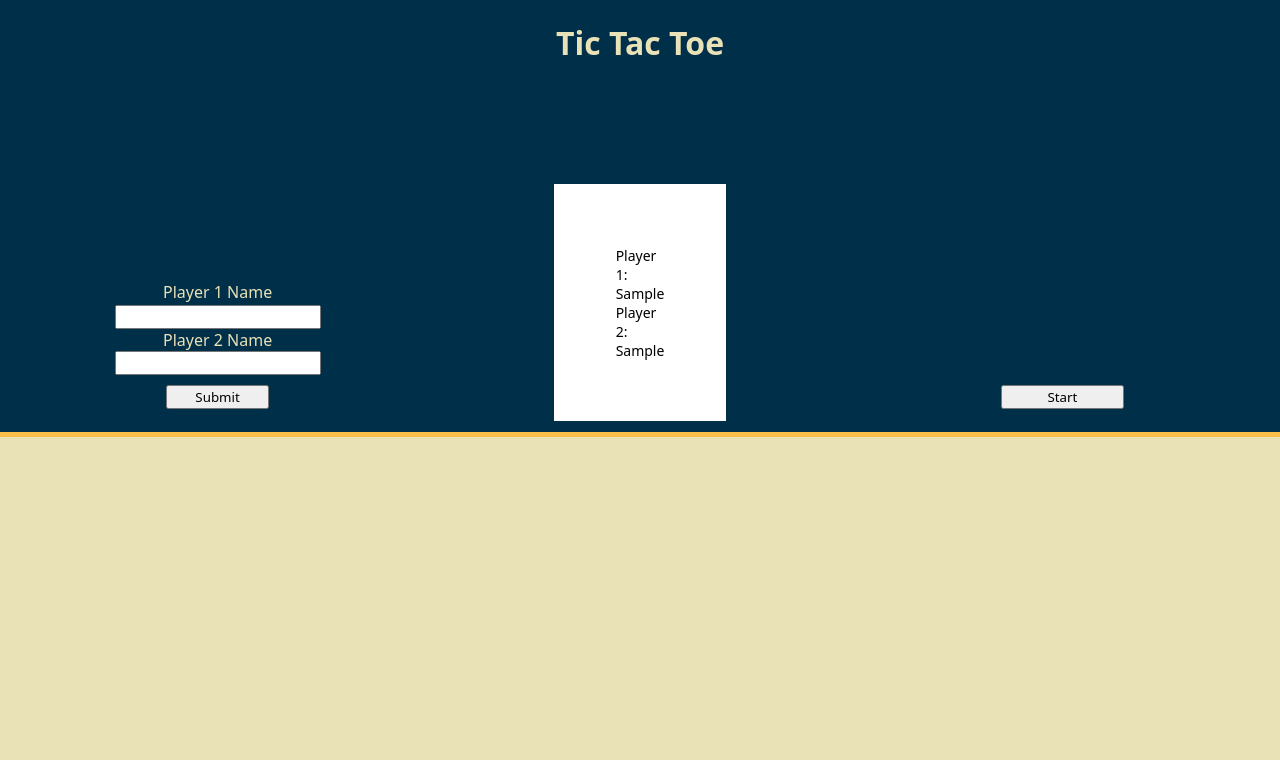
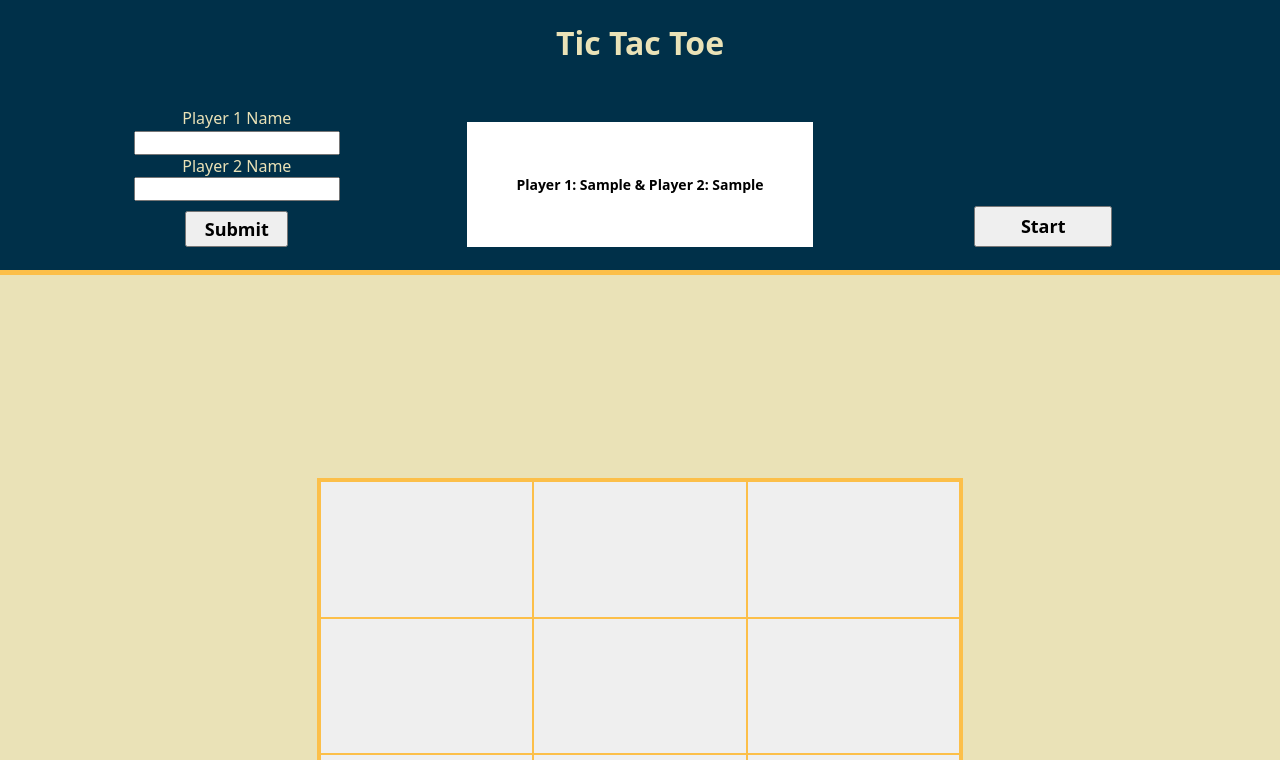
Before and after one commit to joshp423/Tic-Tac-Toe, a plain HTML site: page index.html in a window 1280 px wide. Both pictures are taken after typing "Sample", "Sample" into the empty fields and a click on the button "Submit". Shown: the top 760 px of the page. Drawn offline with Linux system fonts and the light colour scheme.

Commit message:
Fixed bugs with reset button, styled buttons,
Also removed console.log debugging instances

```diff
--- a/js.js
+++ b/js.js
@@ -1,6 +1,7 @@
 const display = document.getElementById("displayDiv");
 let command = "";
 let buttonState = 0;
+const gameContainer = document.querySelectorAll(".gameContainer>button");
 
 // create the gameboard through IIFE factory function
 let gameBoard = (() => {
@@ -71,13 +72,11 @@ function gameLogic (gameControl, gameBoard, command) {
                 }
             if (gameControl.turn === "Player 1") {
                 gameBoard.gameboard.topLeft = gameControl.player1.symbol;
-                console.log(gameBoard.gameboard.topLeft);
                 turnSwitch();
                 displayUpdate()
                 break;
             }
             gameBoard.gameboard.topLeft = gameControl.player2.symbol;
-            console.log(gameBoard.gameboard.topLeft);
             turnSwitch();
             displayUpdate()
             break;
@@ -90,13 +89,11 @@ function gameLogic (gameControl, gameBoard, command) {
             }
             if (gameControl.turn === "Player 1") {
                 gameBoard.gameboard.topMiddle = gameControl.player1.symbol;
-                console.log(gameBoard.gameboard.topMiddle);
                 turnSwitch();
                 displayUpdate()
                 break;
             }
             gameBoard.gameboard.topMiddle = gameControl.player2.symbol;
-            console.log(gameBoard.gameboard.topMiddle);
             turnSwitch();
             displayUpdate()
             break;
@@ -109,13 +106,11 @@ function gameLogic (gameControl, gameBoard, command) {
             }
             if (gameControl.turn === "Player 1") {
                 gameBoard.gameboard.topRight = gameControl.player1.symbol;
-                console.log(gameBoard.gameboard.topRight);
                 turnSwitch();
                 displayUpdate()
                 break;
             }
             gameBoard.gameboard.topRight = gameControl.player2.symbol;
-            console.log(gameBoard.gameboard.topRight);
             turnSwitch();
             displayUpdate()
             break;
@@ -128,13 +123,11 @@ function gameLogic (gameControl, gameBoard, command) {
             }
             if (gameControl.turn === "Player 1") {
                 gameBoard.gameboard.middleLeft = gameControl.player1.symbol;
-                console.log(gameBoard.gameboard.middleLeft);
                 turnSwitch();
                 displayUpdate()
                 break;
             }
             gameBoard.gameboard.middleLeft = gameControl.player2.symbol;
-            console.log(gameBoard.gameboard.middleLeft);
             turnSwitch();
             displayUpdate()
             break;
@@ -147,13 +140,11 @@ function gameLogic (gameControl, gameBoard, command) {
             }
             if (gameControl.turn === "Player 1") {
                 gameBoard.gameboard.middleMiddle = gameControl.player1.symbol;
-                console.log(gameBoard.gameboard.middleMiddle);
                 turnSwitch();
                 displayUpdate()
                 break;
             }
             gameBoard.gameboard.middleMiddle = gameControl.player2.symbol;
-            console.log(gameBoard.gameboard.middleMiddle);
             turnSwitch();
             break;
 
@@ -165,13 +156,11 @@ function gameLogic (gameControl, gameBoard, command) {
             }
             if (gameControl.turn === "Player 1") {
                 gameBoard.gameboard.middleRight = gameControl.player1.symbol;
-                console.log(gameBoard.gameboard.middleRight);
                 turnSwitch();
                 displayUpdate()
                 break;
             }
             gameBoard.gameboard.middleRight = gameControl.player2.symbol;
-            console.log(gameBoard.gameboard.middleRight);
             turnSwitch();
             displayUpdate()
             break;
@@ -184,13 +173,11 @@ function gameLogic (gameControl, gameBoard, command) {
             }
             if (gameControl.turn === "Player 1") {
                 gameBoard.gameboard.bottomLeft = gameControl.player1.symbol;
-                console.log(gameBoard.gameboard.bottomLeft);
                 turnSwitch();
                 displayUpdate()
                 break;
             }
             gameBoard.gameboard.bottomLeft = gameControl.player2.symbol;
-            console.log(gameBoard.gameboard.bottomLeft);
             turnSwitch();
             displayUpdate()
             break;
@@ -203,13 +190,11 @@ function gameLogic (gameControl, gameBoard, command) {
             }
             if (gameControl.turn === "Player 1") {
                 gameBoard.gameboard.bottomMiddle = gameControl.player1.symbol;
-                console.log(gameBoard.gameboard.bottomMiddle);
                 turnSwitch();
                 displayUpdate()
                 break;
             }
             gameBoard.gameboard.bottomMiddle = gameControl.player2.symbol;
-            console.log(gameBoard.gameboard.bottomMiddle);
             turnSwitch();
             displayUpdate()
             break;
@@ -222,19 +207,15 @@ function gameLogic (gameControl, gameBoard, command) {
             }
             if (gameControl.turn === "Player 1") {
                 gameBoard.gameboard.bottomRight = gameControl.player1.symbol;
-                console.log(gameBoard.gameboard.bottomRight);
                 turnSwitch();
                 displayUpdate()
                 break;
             }
             gameBoard.gameboard.bottomRight = gameControl.player2.symbol;
-            console.log(gameBoard.gameboard.bottomRight);
             turnSwitch();
             displayUpdate()
             break;
     }
-
-
 
     gameControl.gameState = "Ongoing"
 
@@ -278,9 +259,11 @@ function gameLogic (gameControl, gameBoard, command) {
     if (gameControl.result !== "") {
         if (gameControl.result === "Tie") {
             display.innerHTML = `Game result is a Tie`;
+            gameControl.gameState = "Concluded"
             return;
         }
         display.innerHTML = `Winner is ${gameControl.result}`;
+        gameControl.gameState = "Concluded"
         return;
     }
 }
@@ -293,13 +276,21 @@ function gameStart(gameControl, gameBoard) {
     startButton.addEventListener("click", () => {
 
         if (buttonState === 1) {
+
+            //reset back to default
             buttonState = 0;
             startButton.innerHTML = "Start";
-            const gameContainer = document.querySelectorAll(".gameContainer>button");
-            gameContainer.forEach(function(button) {button.innerHTML = ""});
             gameControl.result = "";
             gameControl.gameState = "";
-            display.innerHTML = "Enter names of players";
+            display.innerHTML = "Press start to play again";
+
+            gameContainer.forEach(function(button) {
+                button.disabled = true;
+                button.innerHTML = "";
+            });
+
+            gameBoard.gameboard = {topLeft: "", topMiddle: "", topRight: "", middleLeft: "",
+            middleMiddle: "", middleRight: "", bottomLeft: "", bottomMiddle: "", bottomRight : ""}
         }
 
         else {
@@ -307,30 +298,35 @@ function gameStart(gameControl, gameBoard) {
             startButton.innerHTML = "Reset";
             gameControl.gameState = "Started";
             gameLogic(gameControl, gameBoard);
+            gameContainer.forEach(function(button) {
+                button.disabled = false;
+                button.innerHTML = "";
+            });
         }
 
     });
 
-    const gameContainer = document.querySelectorAll(".gameContainer>button");
     gameContainer.forEach(function(button) {
         button.addEventListener("click", () => {
             command = button.id;
-            console.log(command);
+            if (buttonState === 0 || gameControl.gameState === "Concluded") {
+                return;
+            }
             if (gameControl.turn === "Player 1" && button.innerHTML === "") {
                 button.innerHTML = `${gameControl.player1.symbol}`
             }
             else if (gameControl.turn === "Player 2" && button.innerHTML === "") {
                 button.innerHTML = `${gameControl.player2.symbol}`
-            }
+                }
             if (buttonState === 1) {
                 gameLogic(gameControl, gameBoard, command);
             }
-
         });
     });
 }
 
-function formAction () {
+// set up form event listeners and inital populate of display
+const formAction = (() => {
     const submitButton = document.getElementById("formButton");
     display.innerHTML = "Enter names of players"
 
@@ -350,10 +346,9 @@ function formAction () {
         p2Input.value = "";
 
         // populate display
-        display.innerText = `Player 1: ${gameControl.player1.name} Player 2: ${gameControl.player2.name}`;
+        display.innerText = `Player 1: ${gameControl.player1.name} & Player 2: ${gameControl.player2.name}`;
     })
-}
+})();
 
-
-formAction()
+// calling game function to begin setup
 gameStart(gameControl, gameBoard)
--- a/style.css
+++ b/style.css
@@ -29,7 +29,7 @@ body{
     display: grid;
     grid-template-columns: repeat(3, 1fr);
     margin-bottom: 2%;
-    gap: 10%;
+    gap: 5%;
     align-items: end;
 }
 
@@ -47,9 +47,12 @@ body{
     justify-items: center;
 }
 
-#formButton {
+#formButton, #startRestart {
     width:50%;
     margin-top: 5%;
+    padding: 2%;
+    font-size: 18px;
+    font-weight: 700;
 }
 
 .buttonForm {
@@ -63,16 +66,20 @@ body{
     align-items: center;
     justify-content: center;
     height: 80%;
+    width: 100%;
+    flex-shrink: 0;
+    background-color: white;
 }
 
 #displayDiv {
     color: black;
-    background-color: white;
-    padding: 20%;
-    margin-left: 40%;
-    margin-right: 40%;
+    padding-top: 20%;
+    padding-bottom: 20%;
+    padding-left: 10%;
+    padding-right: 10%;
     text-align: left;
     font-size: 14px;
+    font-weight: 700;
 }
 
 .startRestartContainer {
@@ -101,3 +108,21 @@ body{
     height: 50%;
     border: 3px solid #FCBF49;
 }
+
+.gameContainer>button {
+    border: 1px solid #FCBF49;
+    font-size: 60px;
+    font-weight: 700;
+}
+
+.gameContainer>button:disabled {
+    opacity: 1;
+}
+
+.gameContainer>button:focus {
+    opacity: 1;
+}
+
+p {
+    margin: 0;
+}
```
Also changed, not shown: index.html (+2 -0 lines).
